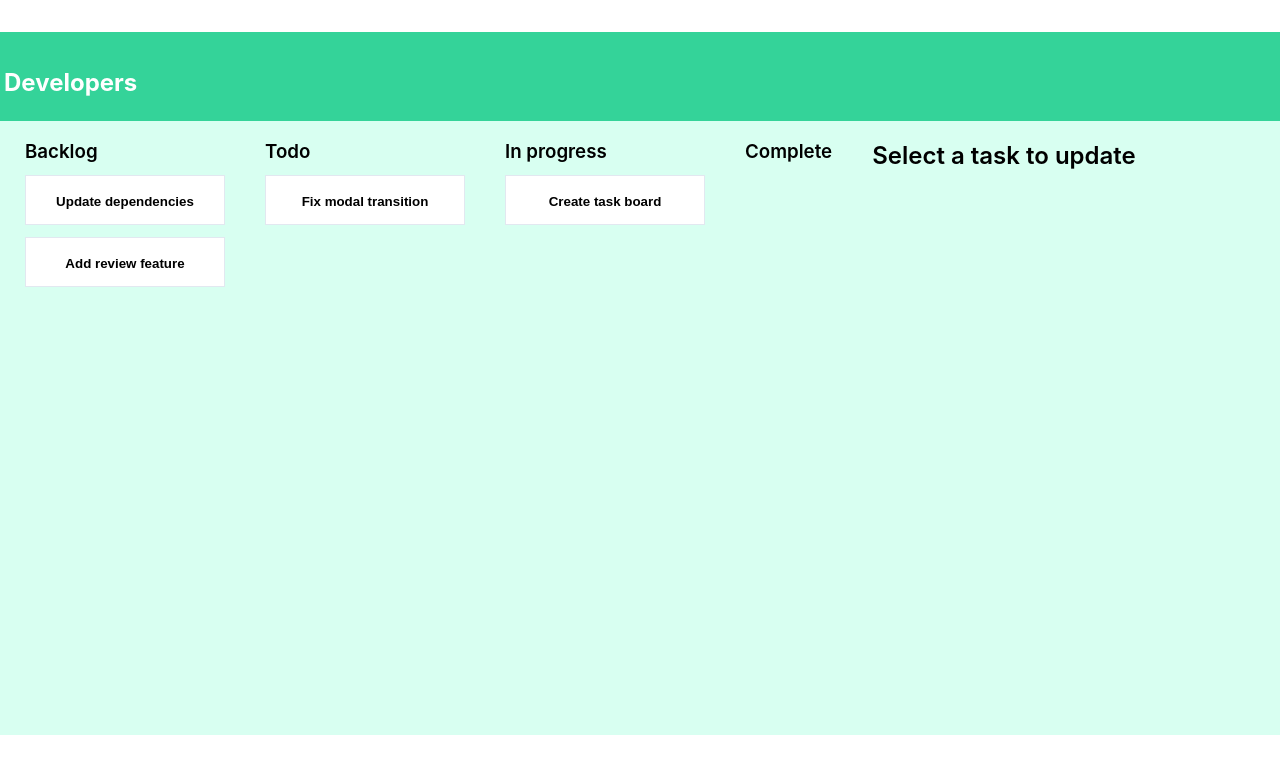
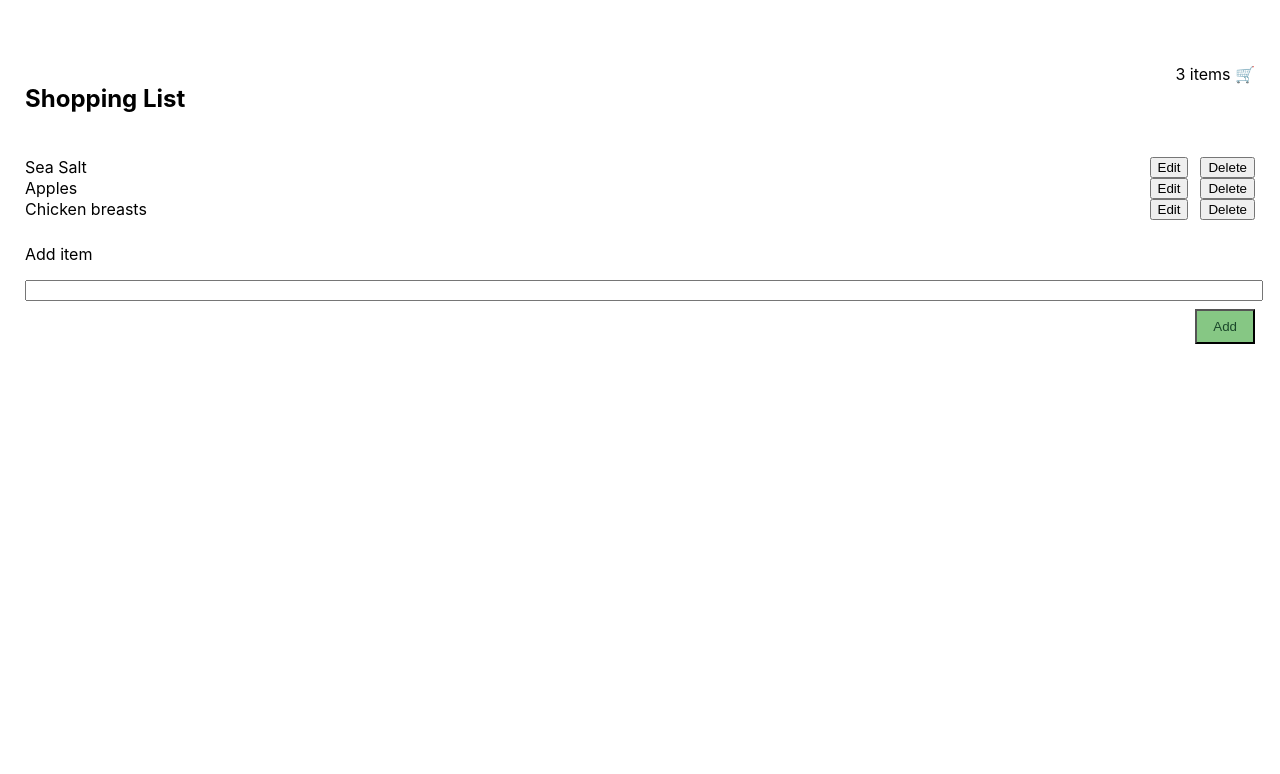
Before and after one commit to ashutoshdhaked/React_Advance_Course, a React (Create React App) app: page / in a window 1280 px wide. Shown: the top 774 px of the page. Built offline with nearby package versions, Linux system fonts and the light colour scheme.

Commit message:
cleaner reducer with useImmerReducer

```diff
--- a/src/App.jsx
+++ b/src/App.jsx
@@ -1,10 +1,22 @@
-import { useState } from "react";
-import TasksBoard from "./components/tasks-board";
+import styled from "styled-components";
+import ShoppingList from "./components/shopping-list";
+
+const StyledApp = styled.div`
+  margin: 0 auto;
+  max-width: 6xl;
+  text-align: center;
+  margin-top: 2rem;
+  margin-bottom: 2rem;
+  padding-left: 25px;
+  padding-right: 25px;
+`;
 
 function App() {
   return (
     <>
-      <TasksBoard />
+      <StyledApp>
+        <ShoppingList />
+      </StyledApp>
     </>
   );
 }
--- /dev/null
+++ b/src/components/shopping-list-header.jsx
@@ -0,0 +1,21 @@
+import styled from "styled-components";
+
+const StyledContainer = styled.div`
+  margin-bottom: 1.5rem;
+  display: flex;
+  justify-content: space-between;
+`;
+
+const StyledHeading = styled.h2`
+  font-weight: bold;
+`;
+
+const ShoppingListHeader = (props) => {
+  return (
+    <StyledContainer>
+      <StyledHeading>Shopping List</StyledHeading>
+      <span>{props.shoppingList.length} items 🛒</span>
+    </StyledContainer>
+  );
+};
+export default ShoppingListHeader;
--- /dev/null
+++ b/src/components/shopping-list-row.jsx
@@ -0,0 +1,99 @@
+import { useEffect, useState } from "react";
+
+import styled from "styled-components";
+
+const StyledContainer = styled.div`
+  display: flex;
+  justify-content: space-between;
+  align-items: center;
+`;
+
+const StyledInputContainer = styled.div``;
+
+const StyledInput = styled.input`
+  width: 100%;
+`;
+
+const StyledText = styled.div``;
+
+const StyledButtonContainer = styled.div`
+  display: flex;
+  gap: 0.75rem;
+`;
+
+const StyledButton = styled.button`
+  text-decoration: none;
+  &:hover {
+    text-decoration: underline;
+  }
+`;
+
+const useEditShoppingItem = (props) => {
+  const { item, updateItem, index } = props;
+  const [name, setName] = useState(item.name);
+  const [isEditing, setIsEditing] = useState(false);
+  useEffect(() => {
+    setName(props.item.name);
+  }, [props.item]);
+  const onSaveItem = () => {
+    updateItem({
+      index,
+      item: {
+        ...item,
+        name,
+      },
+    });
+    setIsEditing(false);
+  };
+  const onEditItem = () => {
+    setIsEditing(true);
+  };
+  const cancelEdit = () => {
+    setIsEditing(false);
+    setName(props.item.name);
+  };
+  return {
+    name,
+    isEditing,
+    cancelEdit,
+    setName,
+    onSaveItem,
+    onEditItem,
+  };
+};
+const ShoppingListRow = (props) => {
+  const { item, deleteItem, index } = props;
+  const { name, isEditing, cancelEdit, setName, onSaveItem, onEditItem } =
+    useEditShoppingItem(props);
+  return (
+    <StyledContainer>
+      <StyledInputContainer>
+        {isEditing ? (
+          <StyledInput
+            type="text"
+            value={name}
+            onChange={(e) => setName(e.target.value)}
+          />
+        ) : (
+          <StyledText>{item.name}</StyledText>
+        )}
+      </StyledInputContainer>
+      <StyledButtonContainer>
+        {isEditing ? (
+          <>
+            <StyledButton onClick={onSaveItem}>Save</StyledButton>
+            <StyledButton onClick={cancelEdit}>Cancel</StyledButton>
+          </>
+        ) : (
+          <>
+            <StyledButton onClick={onEditItem}>Edit</StyledButton>
+            <StyledButton onClick={() => deleteItem({ index })}>
+              Delete
+            </StyledButton>
+          </>
+        )}
+      </StyledButtonContainer>
+    </StyledContainer>
+  );
+};
+export default ShoppingListRow;
--- /dev/null
+++ b/src/components/shopping-list.jsx
@@ -0,0 +1,141 @@
+import React, { useReducer } from "react";
+import { useImmerReducer } from "use-immer";
+import ShoppingListHeader from "./shopping-list-header";
+import ShoppingListRow from "./shopping-list-row";
+import styled from "styled-components";
+
+const StyledContainer = styled.div`
+  padding-top: 2rem;
+  max-width: 4xl;
+  margin: 0 auto;
+  text-align: left;
+`;
+
+const StyledWrapper = styled.div`
+  max-width: xs;
+`;
+
+const StyledAddItemContainer = styled.div`
+  display: flex;
+  flex-direction: column;
+  justify-content: flex-end;
+  gap: 0.5rem;
+  max-width: xs;
+`;
+
+const StyledLabel = styled.label`
+  margin-bottom: 0.5rem;
+`;
+
+const StyledInput = styled.input`
+  width: 100%;
+`;
+
+const StyledButton = styled.button`
+  align-self: flex-end;
+  padding: 0.5rem 1rem;
+  background-color: #86c784;
+  color: #1a472a;
+`;
+
+//Generate an id for new shopping list items
+const getUuid = () => "_" + Math.random().toString(36).substr(2, 9);
+
+//Initial state for the shopping list reducer
+const shoppingItems = {
+  newShoppingItemName: "",
+  items: [
+    {
+      id: "1",
+      name: "Sea Salt",
+    },
+    {
+      id: "2",
+      name: "Apples",
+    },
+    {
+      id: "3",
+      name: "Chicken breasts",
+    },
+  ],
+};
+
+const reducer = (state, action) => {
+  switch (action.type) {
+    case "UPDATE_NEW_SHOPPING_ITEM_NAME":
+      state.newShoppingItemName = action.payload;
+      break;
+    case "ADD_ITEM":
+      state.newShoppingItemName = "";
+      state.items.push(action.payload);
+      break;
+    case "UPDATE_ITEM":
+      state.items.splice(action.payload.index, 1, action.payload.item);
+      break;
+    case "DELETE_ITEM":
+      state.items.splice(action.payload.index, 1);
+      break;
+  }
+  return state;
+};
+
+const ShoppingList = (props) => {
+  const [shoppingList, dispatch] = useImmerReducer(reducer, shoppingItems);
+  const addItem = () => {
+    if (!shoppingList.newShoppingItemName) return;
+    dispatch({
+      type: "ADD_ITEM",
+      payload: {
+        id: getUuid(),
+        name: shoppingList.newShoppingItemName,
+      },
+    });
+  };
+  const deleteItem = (item) => {
+    dispatch({
+      type: "DELETE_ITEM",
+      payload: item,
+    });
+  };
+  const updateItem = (payload) => {
+    dispatch({
+      type: "UPDATE_ITEM",
+      payload,
+    });
+  };
+  const onChangeShoppingListItemName = (e) => {
+    dispatch({
+      type: "UPDATE_NEW_SHOPPING_ITEM_NAME",
+      payload: e.target.value,
+    });
+  };
+  return (
+    <StyledContainer>
+      <StyledWrapper>
+        <ShoppingListHeader shoppingList={shoppingList.items} />
+        <div style={{ marginBottom: "1.5rem" }}>
+          {shoppingList.items.map((item, index) => (
+            <ShoppingListRow
+              key={item.id}
+              item={item}
+              index={index}
+              updateItem={updateItem}
+              deleteItem={deleteItem}
+            />
+          ))}
+        </div>
+        <StyledAddItemContainer>
+          <StyledLabel htmlFor="shoppingItemField">Add item</StyledLabel>
+          <StyledInput
+            type="text"
+            id="shoppingItemField"
+            value={shoppingList.newShoppingItemName}
+            onChange={onChangeShoppingListItemName}
+          />
+          <StyledButton onClick={addItem}>Add</StyledButton>
+        </StyledAddItemContainer>
+      </StyledWrapper>
+    </StyledContainer>
+  );
+};
+export default ShoppingList;
--- a/src/components/tasks-board.jsx
+++ /dev/null
@@ -1,143 +0,0 @@
-import React, { useState } from "react";
-import { useImmer } from "use-immer";
-import { boardData } from "../board-data";
-import styled from "styled-components";
-
-const Container = styled.div`
-  padding: 2rem 0;
-  max-width: 4xl;
-  margin: auto;
-`;
-
-const Header = styled.div`
-  text-align: left;
-`;
-
-const HeaderBackground = styled.div`
-  background-color: #34d399;
-  padding: 1rem 4px 4px 4px;
-`;
-
-const BoardTitle = styled.h2`
-  font-weight: bold;
-  color: #fff;
-`;
-
-const Content = styled.div`
-  display: flex;
-  gap: 1rem;
-  overflow-x: auto;
-  padding-left: 25px;
-  background-color: #d8fff1;
-`;
-
-const ColumnContainer = styled.div`
-  display: flex;
-  flex-direction: column;
-  margin-right: 1.5rem;
-`;
-
-const ColumnHeader = styled.h3`
-  font-weight: 600;
-  margin-bottom: 0.75rem;
-`;
-
-const TaskContainer = styled.div`
-  display: flex;
-  flex-direction: column;
-  gap: 0.75rem;
-  height: 70vh;
-`;
-
-const TaskButton = styled.button`
-  border: 1px solid #e2e8f0;
-  min-width: 200px;
-  height: 50px;
-  width: 100%;
-  background-color: ${({ isSelected }) => (isSelected ? "#34d399" : "#fff")};
-  color: ${({ isSelected }) => (isSelected ? "#fff" : "#000")};
-  cursor: pointer;
-
-  &:hover {
-    background-color: #e2e8f0;
-  }
-`;
-
-const UpdateTaskHeader = styled.h2`
-  font-weight: 600;
-  margin-bottom: 0.75rem;
-`;
-
-const UpdateTaskInput = styled.input`
-  width: 100%;
-  padding: 0.5rem;
-  border: 1px solid #e2e8f0;
-`;
-
-const TasksBoard = (props) => {
-  const [board, setBoard] = useImmer(boardData);
-  const [selectedTask, setSelectedTask] = useState();
-  const onSelectTask = (columnIdx, taskIdx) => {
-    setSelectedTask({
-      columnIdx,
-      taskIdx,
-    });
-  };
-
-  const onTaskNameChange = (e) => {
-    if (!selectedTask) return;
-    const { columnIdx, taskIdx } = selectedTask;
-
-    setBoard((board) => {
-      board.columns[columnIdx].tasks[taskIdx].name = e.target.value;
-    });
-  };
-
-  return (
-    <Container>
-      <Header>
-        <HeaderBackground>
-          <BoardTitle>{board.name}</BoardTitle>
-        </HeaderBackground>
-        <Content>
-          {board.columns.map((column, columnIdx) => (
-            <ColumnContainer key={columnIdx}>
-              <ColumnHeader>{column.name}</ColumnHeader>
-              <TaskContainer>
-                {column.tasks.map((task, taskIdx) => (
-                  <TaskButton
-                    key={taskIdx}
-                    isSelected={
-                      columnIdx === selectedTask?.columnIdx &&
-                      taskIdx === selectedTask?.taskIdx
-                    }
-                    onClick={() => onSelectTask(columnIdx, taskIdx)}
-                  >
-                    <h4>{task.name}</h4>
-                  </TaskButton>
-                ))}
-              </TaskContainer>
-            </ColumnContainer>
-          ))}
-          <div>
-            <UpdateTaskHeader>
-              {selectedTask ? "Update task" : "Select a task to update"}
-            </UpdateTaskHeader>
-            {selectedTask ? (
-              <UpdateTaskInput
-                type="text"
-                value={
-                  board.columns[selectedTask.columnIdx].tasks[
-                    selectedTask.taskIdx
-                  ].name
-                }
-                onChange={onTaskNameChange}
-              />
-            ) : null}
-          </div>
-        </Content>
-      </Header>
-    </Container>
-  );
-};
-export default TasksBoard;
```
